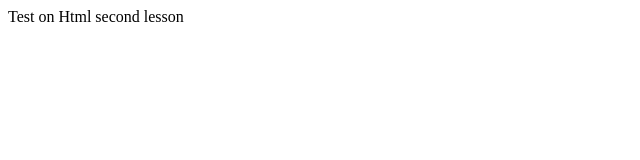
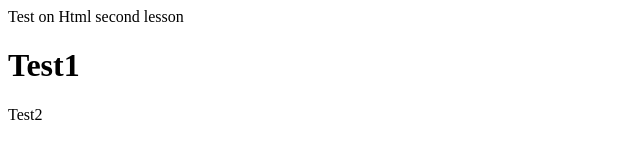
Before and after one commit to CristianICP/Bath-Spa-Cristian, a plain HTML site: page testhtml.html in a window 1280 px wide. Shown: the whole page, without its empty margins (0-640 px from the left). Drawn offline with Linux system fonts and the light colour scheme.

Commit message:
Update testhtml.html

```diff
--- a/testhtml.html
+++ b/testhtml.html
@@ -6,5 +6,7 @@
     </head>
     <body>
         Test on Html second lesson
+        <h1>Test1</h1>
+        <p>Test2</p>
     </body>
 </html>
```
